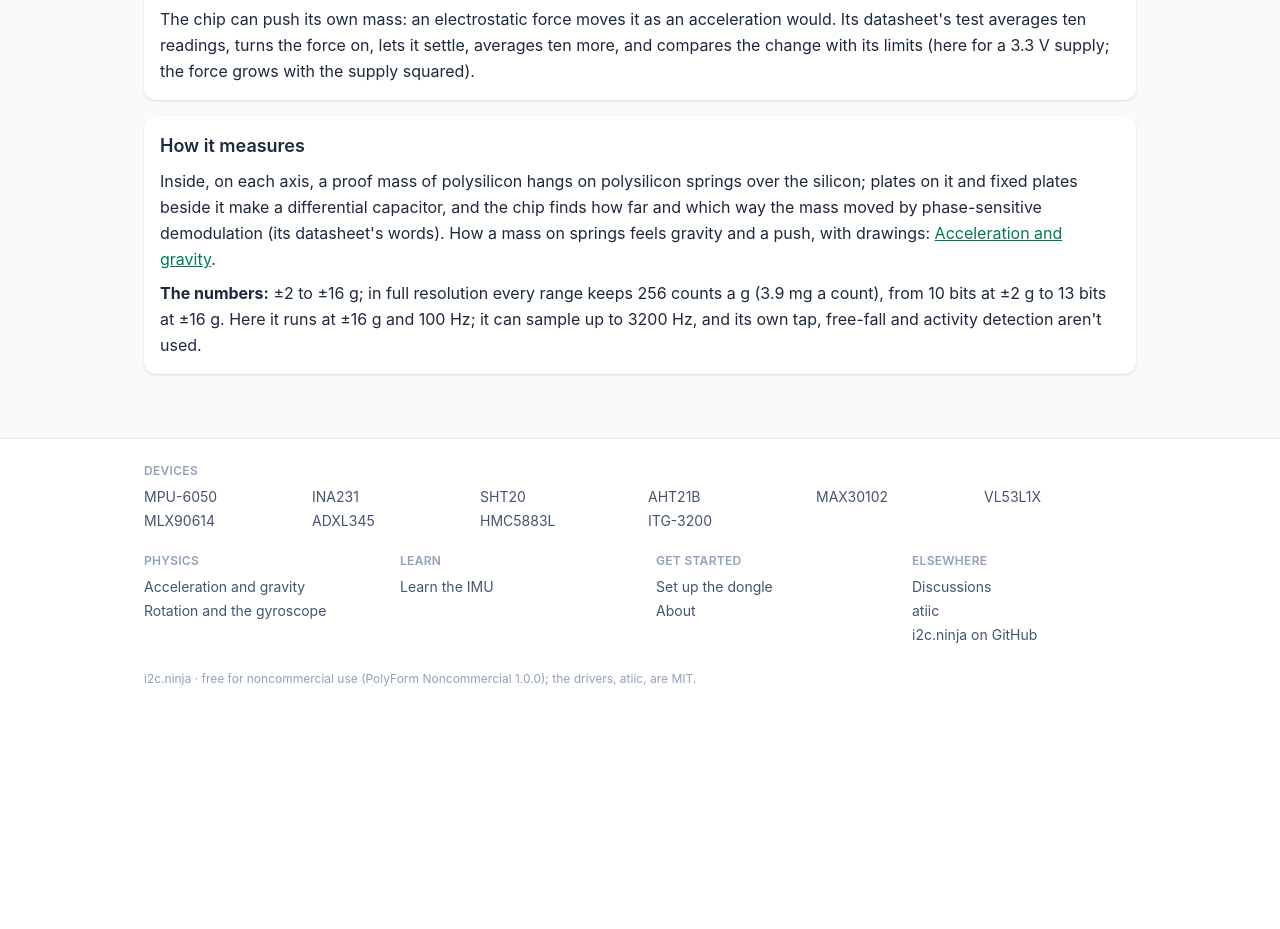
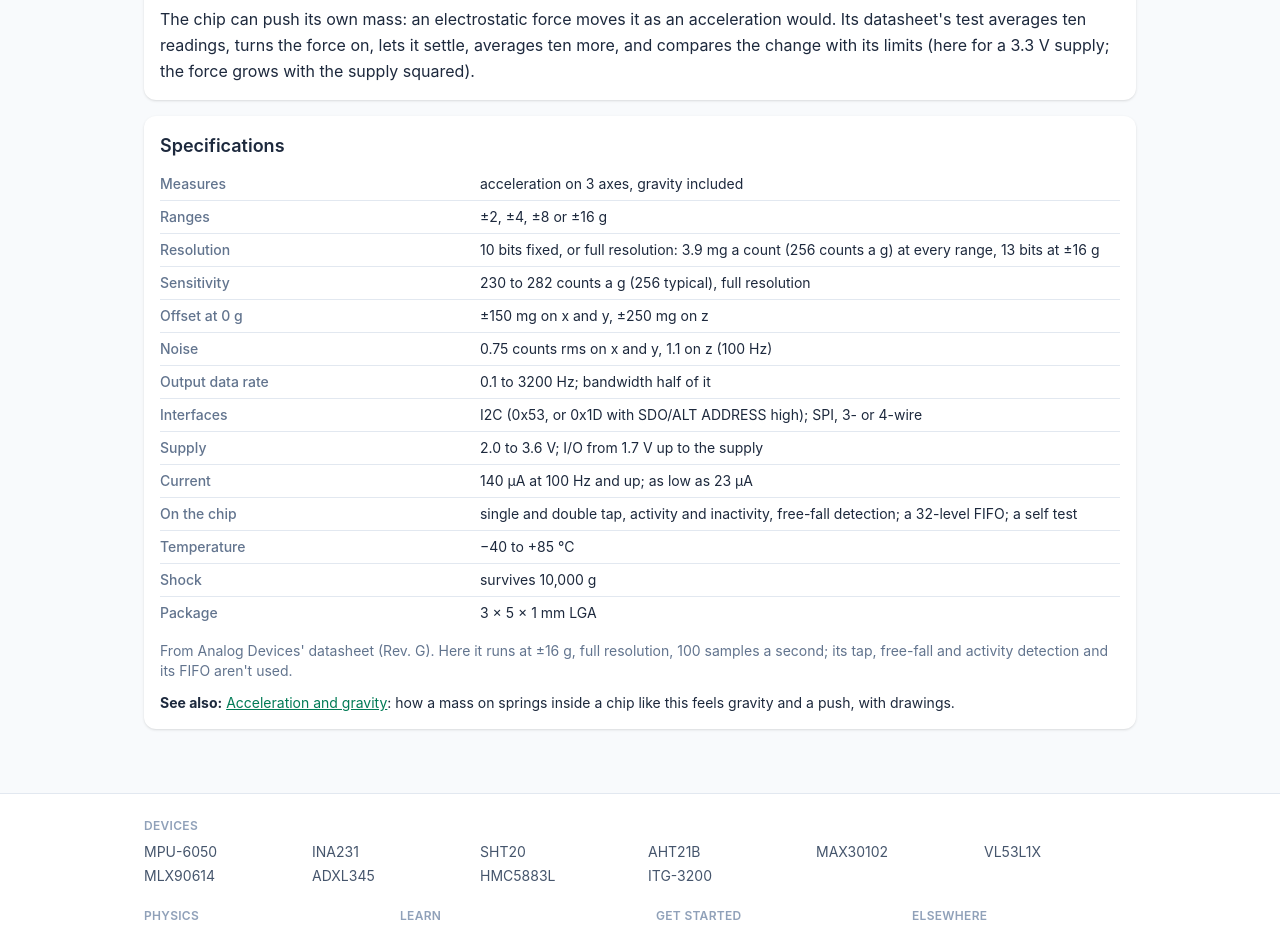
Before and after one commit to aguegu/i2c.ninja, a Vue app: page /adxl345 in a window 1280 px wide. Shown: the part 2200-3129 px from the top of the page. Before the commit the page ends 2907 px from the top, so only its background shows below. Built offline with nearby package versions, Linux system fonts and the light colour scheme.

Commit message:
ADXL345 page: Specifications from its datasheet (SpecTable) in place of How it measures; the physics as See also at the end
Co-Authored-By: Claude Opus 5.5 <noreply@anthropic.com>

```diff
--- /dev/null
+++ b/src/components/SpecTable.vue
@@ -0,0 +1,17 @@
+<script setup>
+// A chip's specifications, as rows of [what, value], from its datasheet
+defineProps({
+  rows: { type: Array, required: true }, // [[label, value], ...]
+});
+</script>
+
+<template>
+  <table class="w-full text-left text-sm">
+    <tbody>
+      <tr v-for="[k, v] in rows" :key="k" class="border-t border-slate-200 first:border-t-0 dark:border-slate-700">
+        <th scope="row" class="w-1/3 py-1.5 pr-4 align-top font-medium text-slate-500 dark:text-slate-400">{{ k }}</th>
+        <td class="py-1.5">{{ v }}</td>
+      </tr>
+    </tbody>
+  </table>
+</template>
--- a/src/views/Adxl345View.vue
+++ b/src/views/Adxl345View.vue
@@ -4,12 +4,30 @@
 import { reactive, computed } from 'vue';
 import SvgDrawing from '../components/SvgDrawing.vue';
 import AccelerometerViews from '../components/AccelerometerViews.vue';
+import SpecTable from '../components/SpecTable.vue';
 import { hasWebUsb, hex } from '../lib/dongle.js';
 import { useAdxl345 } from '../lib/useAdxl345.js';
 
 const WINDOW_MS = 10000;
 const LSB_PER_G = 256; // full resolution (its datasheet's typical)
 const AXES = ['x', 'y', 'z'];
+// its datasheet (Rev. G): the features list and Table 1 (TA 25 C, VS 2.5 V)
+const SPECS = [
+  ['Measures', 'acceleration on 3 axes, gravity included'],
+  ['Ranges', '±2, ±4, ±8 or ±16 g'],
+  ['Resolution', '10 bits fixed, or full resolution: 3.9 mg a count (256 counts a g) at every range, 13 bits at ±16 g'],
+  ['Sensitivity', '230 to 282 counts a g (256 typical), full resolution'],
+  ['Offset at 0 g', '±150 mg on x and y, ±250 mg on z'],
+  ['Noise', '0.75 counts rms on x and y, 1.1 on z (100 Hz)'],
+  ['Output data rate', '0.1 to 3200 Hz; bandwidth half of it'],
+  ['Interfaces', 'I2C (0x53, or 0x1D with SDO/ALT ADDRESS high); SPI, 3- or 4-wire'],
+  ['Supply', '2.0 to 3.6 V; I/O from 1.7 V up to the supply'],
+  ['Current', '140 µA at 100 Hz and up; as low as 23 µA'],
+  ['On the chip', 'single and double tap, activity and inactivity, free-fall detection; a 32-level FIFO; a self test'],
+  ['Temperature', '−40 to +85 °C'],
+  ['Shock', 'survives 10,000 g'],
+  ['Package', '3 × 5 × 1 mm LGA'],
+];
 
 const adxl = reactive(useAdxl345({ windowMs: WINDOW_MS }));
 const a = computed(() => adxl.latest);
@@ -78,12 +96,13 @@ const card = 'rounded-xl bg-white p-4 shadow-sm dark:bg-slate-800';
     </section>
 
     <section :class="[card, 'leading-relaxed']">
-      <h2 class="mb-2 text-lg font-semibold">How it measures</h2>
-      <p class="mb-2">
-        Inside, on each axis, a proof mass of polysilicon hangs on polysilicon springs over the silicon; plates on it and fixed plates beside it make a differential capacitor, and the chip finds how far and which way the mass moved by phase-sensitive demodulation (its datasheet's words). How a mass on springs feels gravity and a push, with drawings: <RouterLink to="/physics/acceleration" class="text-emerald-700 underline dark:text-emerald-400">Acceleration and gravity</RouterLink>.
+      <h2 class="mb-2 text-lg font-semibold">Specifications</h2>
+      <SpecTable :rows="SPECS" />
+      <p class="mt-3 text-sm text-slate-500 dark:text-slate-400">
+        From Analog Devices' datasheet (Rev. G). Here it runs at ±16 g, full resolution, 100 samples a second; its tap, free-fall and activity detection and its FIFO aren't used.
       </p>
-      <p>
-        <b>The numbers:</b> ±2 to ±16 g; in full resolution every range keeps 256 counts a g (3.9 mg a count), from 10 bits at ±2 g to 13 bits at ±16 g. Here it runs at ±16 g and 100 Hz; it can sample up to 3200 Hz, and its own tap, free-fall and activity detection aren't used.
+      <p class="mt-3 text-sm">
+        <b>See also:</b> <RouterLink to="/physics/acceleration" class="text-emerald-700 underline dark:text-emerald-400">Acceleration and gravity</RouterLink>: how a mass on springs inside a chip like this feels gravity and a push, with drawings.
       </p>
     </section>
   </main>
```
